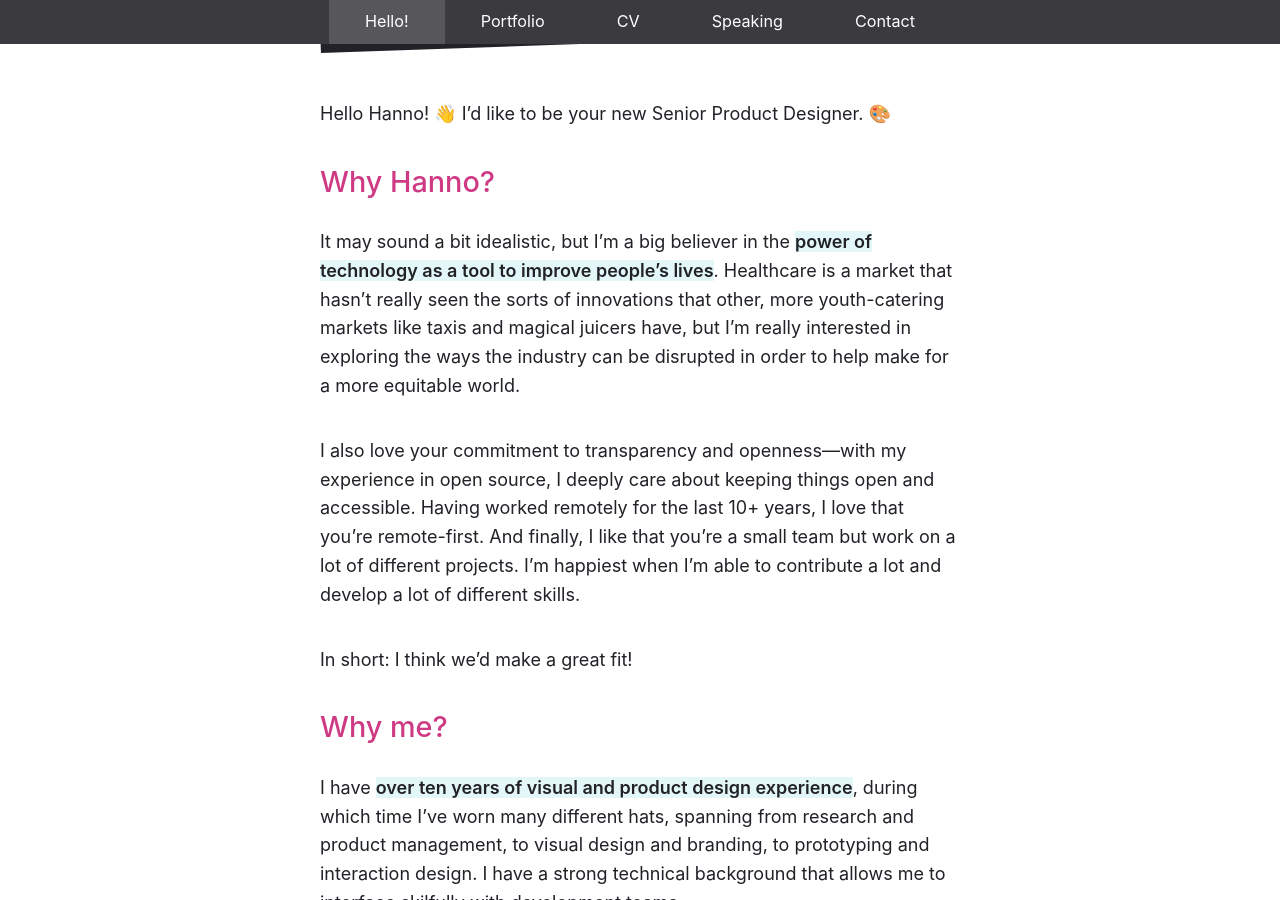
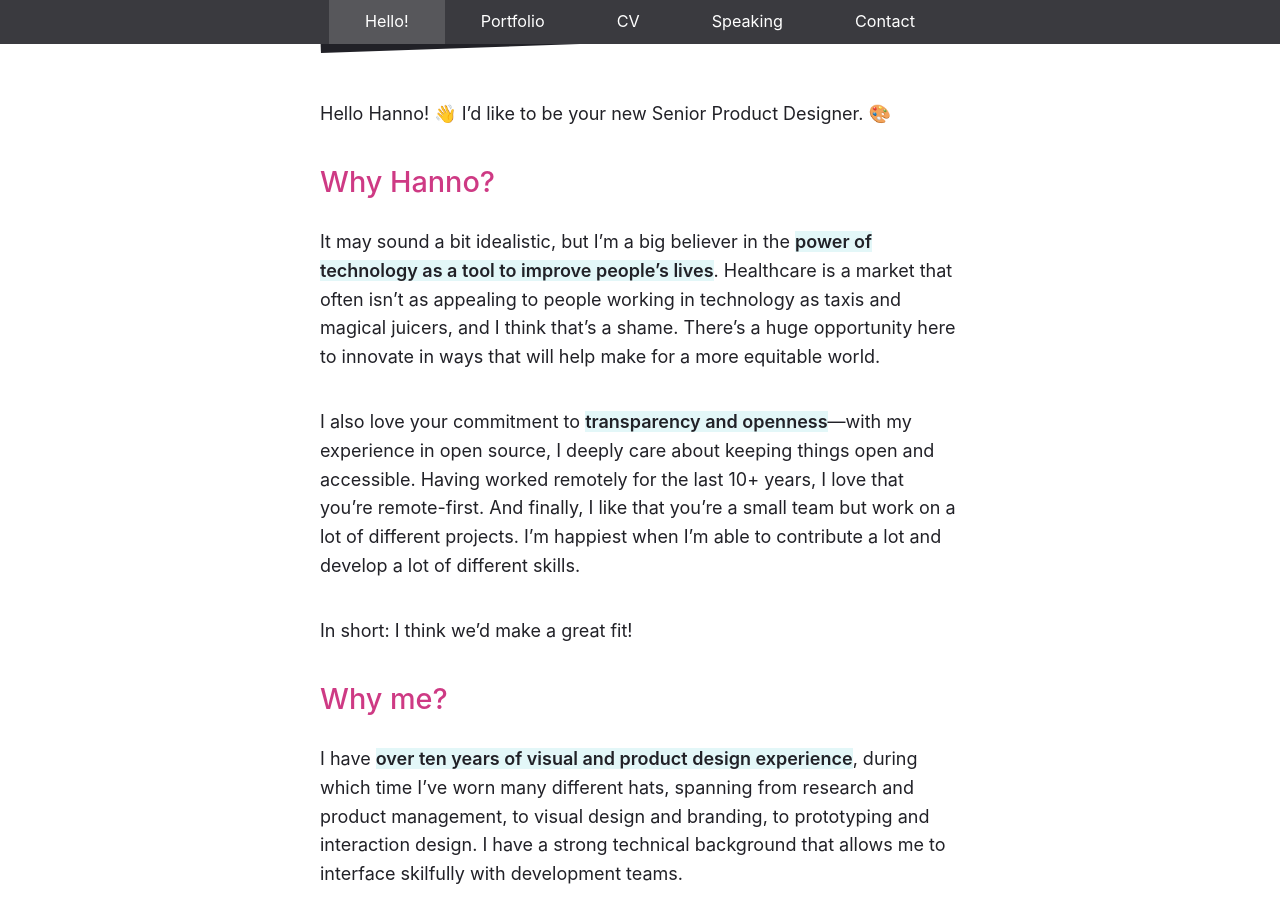
Before and after one commit to sarahmonster/hire-sarah, a Jekyll site: the page built from pages/hanno.md, in a window 1280 px wide and 900 px high, scrolled down 778 px. Built offline with Jekyll 4.4.1, drawn with Linux system fonts in a browser that asks for light colours.

Commit message:
fix: Copyedit Hanno a bit.

```diff
--- a/pages/hanno.md
+++ b/pages/hanno.md
@@ -7,9 +7,9 @@
 
 whyyou: |
 
- It may sound a bit idealistic, but I'm a big believer in the **power of technology as a tool to improve people's lives**. Healthcare is a market that hasn't really seen the sorts of innovations that other, more youth-catering markets like taxis and magical juicers have, but I'm really interested in exploring the ways the industry can be disrupted in order to help make for a more equitable world.
+ It may sound a bit idealistic, but I'm a big believer in the **power of technology as a tool to improve people's lives**. Healthcare is a market that often isn't as appealing to people working in technology as taxis and magical juicers, and I think that's a shame. There's a huge opportunity here to innovate in ways that will help make for a more equitable world.
 
- I also love your commitment to transparency and openness—with my experience in open source, I deeply care about keeping things open and accessible. Having worked remotely for the last 10+ years, I love that you're remote-first. And finally, I like that you're a small team but work on a lot of different projects. I'm happiest when I'm able to contribute a lot and develop a lot of different skills.
+ I also love your commitment to **transparency and openness**—with my experience in open source, I deeply care about keeping things open and accessible. Having worked remotely for the last 10+ years, I love that you're remote-first. And finally, I like that you're a small team but work on a lot of different projects. I'm happiest when I'm able to contribute a lot and develop a lot of different skills.
 
  In short: I think we'd make a great fit!
 
```
